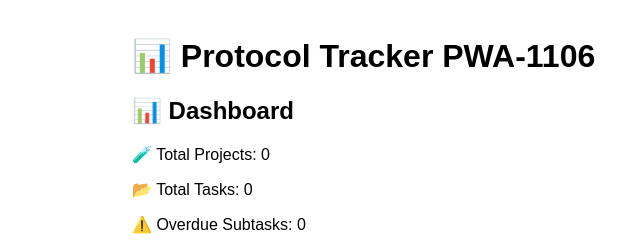
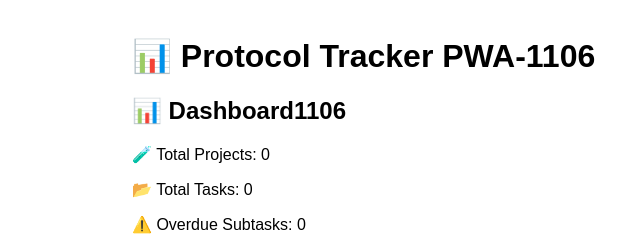
Before and after one commit to horace-C1/trialanderror, a plain HTML site: page index.html in a window 1280 px wide. Shown: the top 240 px of the page, 208-848 px from the left. Drawn offline with nearby package versions, Linux system fonts and the light colour scheme.

Commit message:
Update index.html

```diff
--- a/index.html
+++ b/index.html
@@ -109,7 +109,7 @@
   async function renderPage(page) {
     if (page === "dashboard") {
       const dash = pages.dashboard;
-      dash.innerHTML = "<h2>📊 Dashboard</h2>";
+      dash.innerHTML = "<h2>📊 Dashboard1106</h2>";
       const tasks = await db.tasks.toArray();
       const totalProjects = new Set(tasks.map(t => t.project)).size;
       const totalTasks = tasks.length;
```
